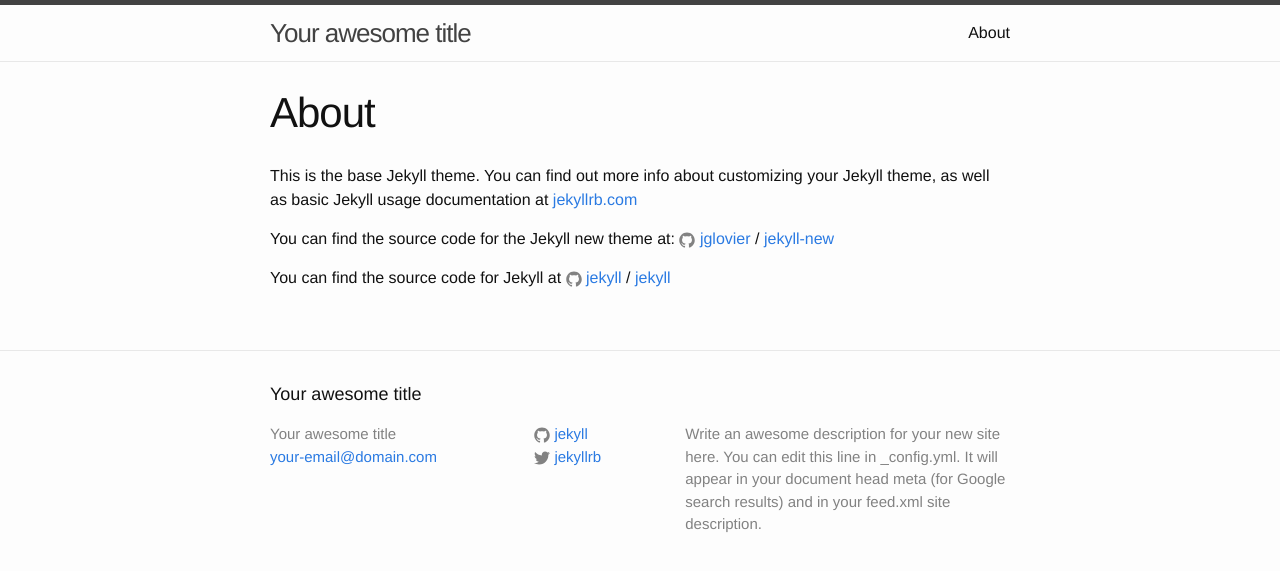
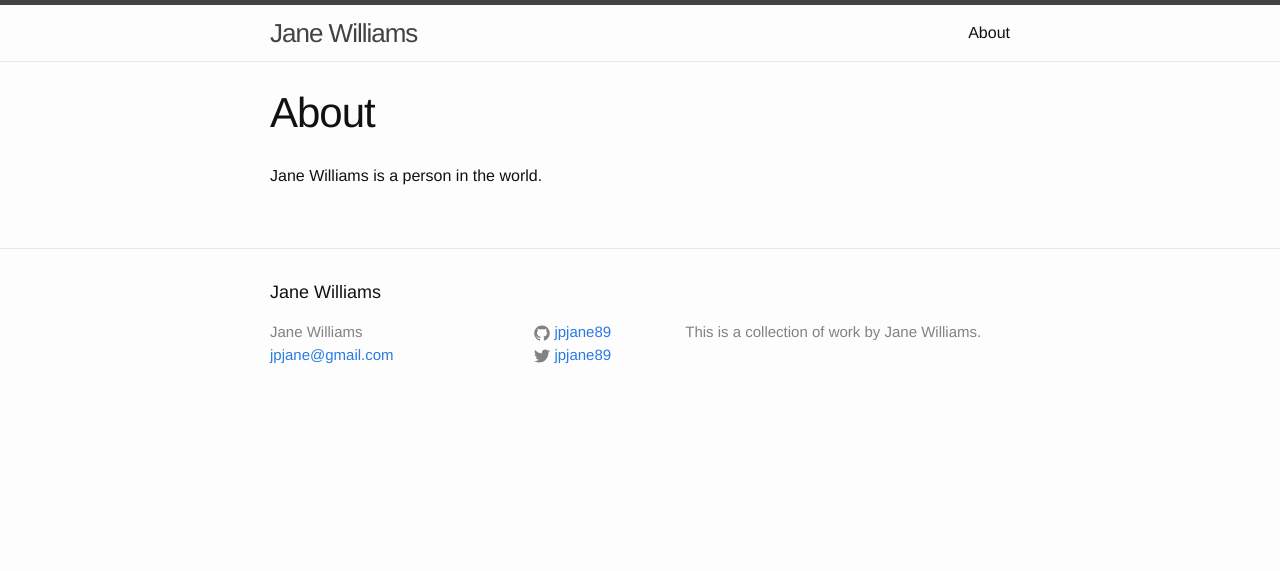
Before and after one commit to jpjane89/jpjane89.github.io, a Jekyll site: the page built from about.md, in a window 1280 px wide. Shown: the top 571 px of the page. Built offline with Jekyll 4.4.1, drawn with Linux system fonts in a browser that asks for light colours.

Commit message:
delete jekyll baked in content and add in jane content

```diff
--- a/_config.yml
+++ b/_config.yml
@@ -6,16 +6,14 @@
 # 'jekyll serve'. If you change this file, please restart the server process.
 
 # Site settings
-title: Your awesome title
-email: your-email@domain.com
+title: Jane Williams
+email: jpjane@gmail.com
 description: > # this means to ignore newlines until "baseurl:"
-  Write an awesome description for your new site here. You can edit this
-  line in _config.yml. It will appear in your document head meta (for
-  Google search results) and in your feed.xml site description.
+ This is a collection of work by Jane Williams.
 baseurl: "" # the subpath of your site, e.g. /blog
-url: "http://yourdomain.com" # the base hostname & protocol for your site
-twitter_username: jekyllrb
-github_username:  jekyll
+url: "http://jpjane89.github.io" # the base hostname & protocol for your site
+twitter_username: jpjane89
+github_username:  jpjane89
 
 # Build settings
 markdown: kramdown
--- a/about.md
+++ b/about.md
@@ -4,12 +4,4 @@
 permalink: /about/
 ---
 
-This is the base Jekyll theme. You can find out more info about customizing your Jekyll theme, as well as basic Jekyll usage documentation at [jekyllrb.com](http://jekyllrb.com/)
-
-You can find the source code for the Jekyll new theme at:
-{% include icon-github.html username="jglovier" %} /
-[jekyll-new](https://github.com/jglovier/jekyll-new)
-
-You can find the source code for Jekyll at
-{% include icon-github.html username="jekyll" %} /
-[jekyll](https://github.com/jekyll/jekyll)
+Jane Williams is a person in the world.
```
Also changed, not shown: _posts/2016-04-10-the-green-house-effect.markdown (added, +55 -0 lines), _posts/2016-04-10-welcome-to-jekyll.markdown (deleted, +0 -25 lines).
